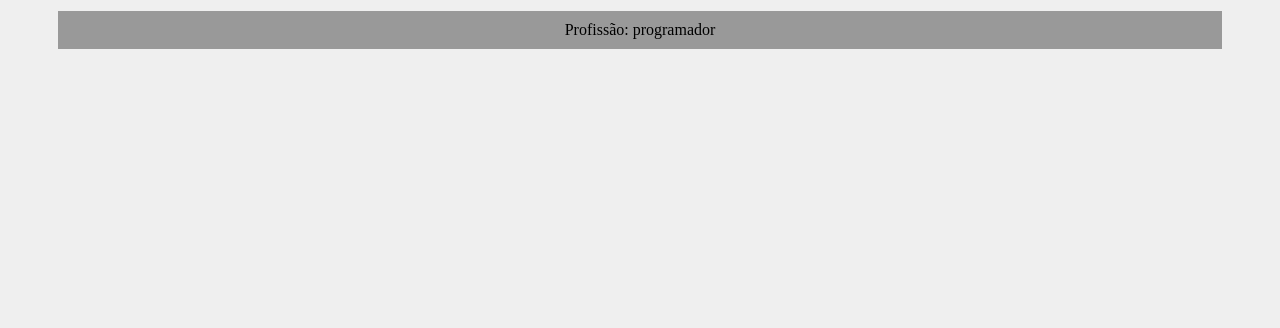
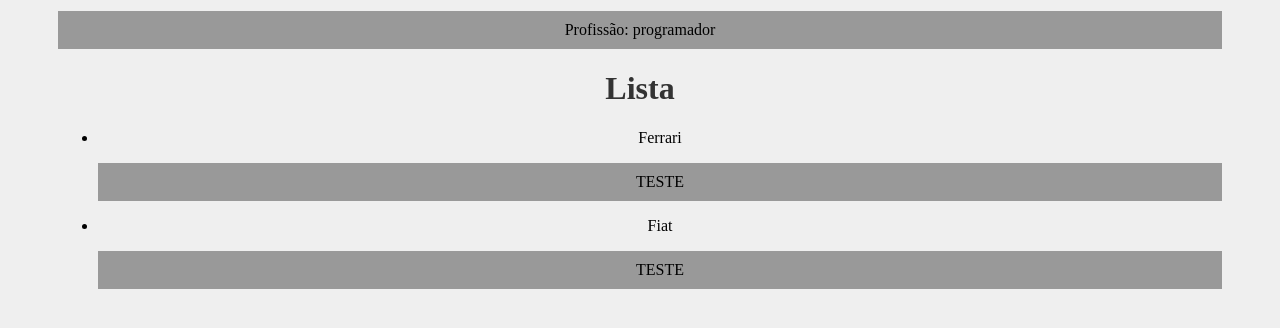
Before and after one commit to rafaelhhubner/js, a React (Create React App) app in the folder react/meu-projeto/: page / in a window 1280 px wide. Shown: the part 564-892 px from the top of the page. Before the commit the page ends 800 px from the top, so only its background shows below. Built offline with nearby package versions, Linux system fonts and the light colour scheme.

Commit message:
Fragments

```diff
--- a/react/meu-projeto/src/App.js
+++ b/react/meu-projeto/src/App.js
@@ -3,6 +3,7 @@
 import SayMyName from "./components/SayMyName"
 import Pessoa from "./components/Pessoa"
 import Frase from "./components/Frase"
+import List from "./components/List"
 
 function App() {
   const nome = "Maria"
@@ -19,6 +20,7 @@
          idade="28"
           profissao="programador"
           foto="https://via.placeholder.com/150" />
+        <List />
       </div>
   )
 }
--- /dev/null
+++ b/react/meu-projeto/src/components/Item.js
@@ -0,0 +1,10 @@
+function Item(props) {
+    return (
+    <>
+        <li>{props.marca}</li>
+        <p>TESTE</p>
+    </>
+    )
+}
+
+export default Item
--- /dev/null
+++ b/react/meu-projeto/src/components/List.js
@@ -0,0 +1,15 @@
+import Item from "./Item"
+
+function List() {
+    return (
+        <>
+            <h1>Lista</h1>
+            <ul>
+                <Item marca="Ferrari"/>
+                <Item marca="Fiat"/>
+            </ul>
+        </>
+    )
+}
+
+export default List
--- a/react/meu-projeto/src/index.css
+++ b/react/meu-projeto/src/index.css
@@ -1,6 +1,8 @@
 body {
   padding: 50px;
+  padding-bottom: 500px;
   background-color: #efefef;
+
 }
 
 h1 {
```
